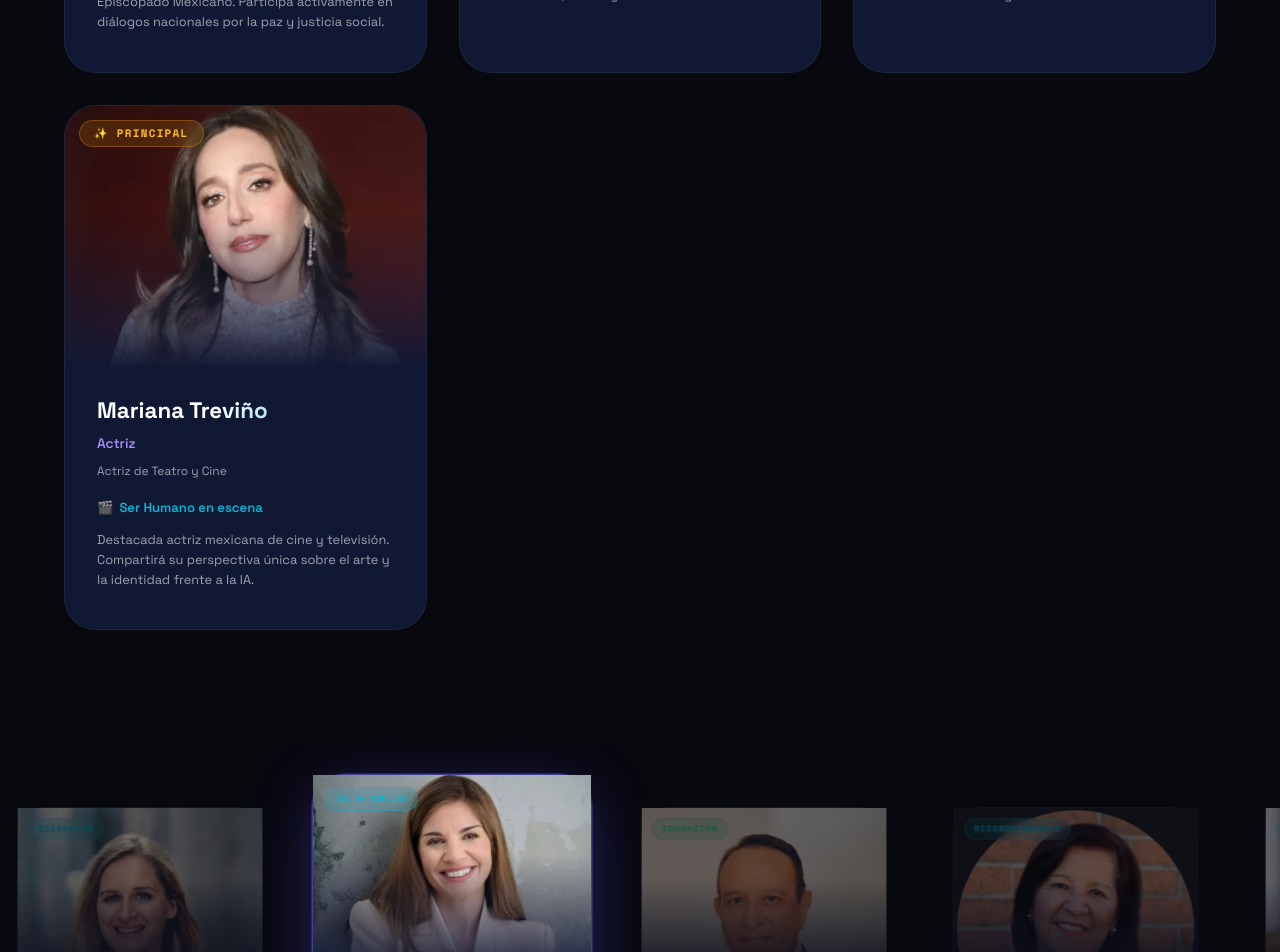
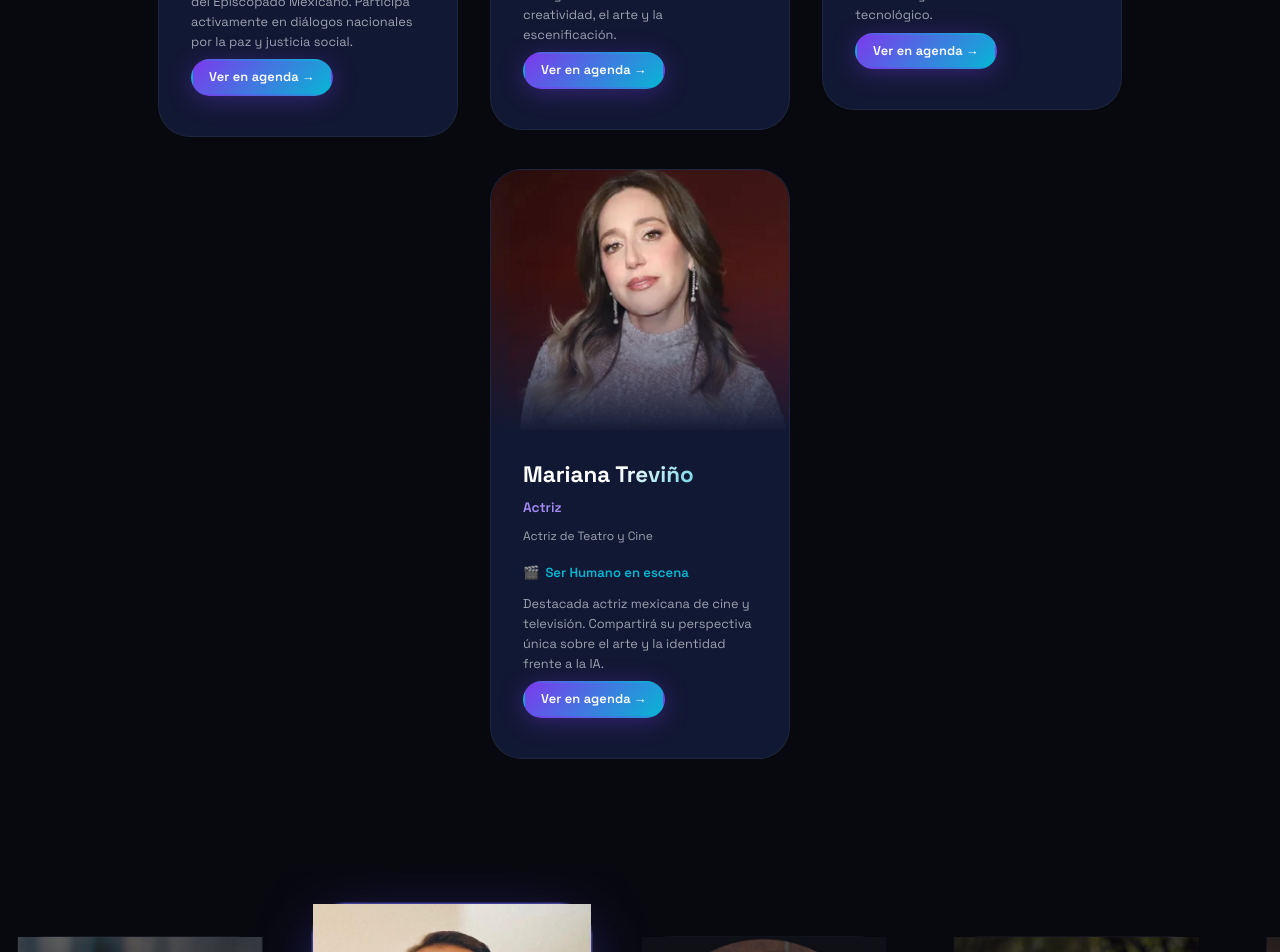
Before and after one commit to adminEzerMonterrey/encuentroMundialDeValores, a React (Vite) app: page / in a window 1280 px wide. Shown: the part 3700-4652 px from the top of the page. Built offline with nearby package versions, Linux system fonts and the light colour scheme.

Commit message:
feat: promote 4 speakers to keynotes, center grid, remove tags, add agenda buttons

```diff
--- a/src/components/Speakers.jsx
+++ b/src/components/Speakers.jsx
@@ -51,7 +51,6 @@ function SpeakerCard({ speaker, index, isCurrent, onClick }) {
         {speaker.img
           ? <img src={speaker.img} alt={speaker.name} loading="lazy" />
           : <div className="sc-card__photo-fallback" style={{ '--gradient': speaker.gradient }}>{speaker.initials}</div>}
-        <span className={`sc-card__badge ${speaker.trackClass}`}>{speaker.trackName}</span>
       </div>
 
       {/* Info */}
@@ -71,21 +70,17 @@ function SpeakerCard({ speaker, index, isCurrent, onClick }) {
 
 // Keynotes (Main Speakers) — separate from carousel
 const keynotesData = [
-  { img: "Speakers/Mons_Rogelio_Cabrera_Lopez.jpg", initials: "RC", name: "Mons. Rogelio Cabrera López", company: "Arquidiócesis de Monterrey", role: "Arzobispo Metropolitano", bio: "Presidente emérito de la Conferencia del Episcopado Mexicano. Participa activamente en diálogos nacionales por la paz y justicia social.", gradient: "linear-gradient(135deg,#7C3AED,#06b6d4)", trackClass: "track-a", trackName: "Reconocimiento", talkIcon: "🏆", talkName: "Reconocimiento David Noel" },
-  { img: "Speakers/Mauricio_Martinez.jpg", initials: "MM", name: "Mauricio Martinez", company: "Actor", role: "Cantante Mexicano", bio: "Reconocido actor y cantante. Explorará el impacto de la Inteligencia Artificial en la creatividad, el arte y la escenificación.", gradient: "linear-gradient(135deg,#7C3AED,#06b6d4)", trackClass: "track-b", trackName: "Arte y Creatividad", talkIcon: "🎭", talkName: "Ser Humano en escena" },
-  { img: "Speakers/Farid_Dieck_Assad.jpg", initials: "FD", name: "Farid Dieck", company: "Creador de contenido", role: "Psicólogo y Conferencista", bio: "Reconocido creador de contenido y psicólogo, abordando temas de identidad y arte en la era del avance tecnológico.", gradient: "linear-gradient(135deg,#f59e0b,#ef4444)", trackClass: "track-b", trackName: "Arte y Creatividad", talkIcon: "🗣️", talkName: "Ser Humano en escena" },
-  { img: "Speakers/Mariana_Trevino.jpg", initials: "MT", name: "Mariana Treviño", company: "Actriz", role: "Actriz de Teatro y Cine", bio: "Destacada actriz mexicana de cine y televisión. Compartirá su perspectiva única sobre el arte y la identidad frente a la IA.", gradient: "linear-gradient(135deg,#db2777,#9333ea)", trackClass: "track-b", trackName: "Arte y Creatividad", talkIcon: "🎬", talkName: "Ser Humano en escena" },
+  { img: "Speakers/Mons_Rogelio_Cabrera_Lopez.jpg", initials: "RC", name: "Mons. Rogelio Cabrera López", company: "Arquidiócesis de Monterrey", role: "Arzobispo Metropolitano", bio: "Presidente emérito de la Conferencia del Episcopado Mexicano. Participa activamente en diálogos nacionales por la paz y justicia social.", gradient: "linear-gradient(135deg,#7C3AED,#06b6d4)", talkIcon: "🏆", talkName: "Reconocimiento David Noel" },
+  { img: "Speakers/Mauricio_Martinez.jpg", initials: "MM", name: "Mauricio Martinez", company: "Actor", role: "Cantante Mexicano", bio: "Reconocido actor y cantante. Explorará el impacto de la Inteligencia Artificial en la creatividad, el arte y la escenificación.", gradient: "linear-gradient(135deg,#7C3AED,#06b6d4)", talkIcon: "🎭", talkName: "Ser Humano en escena" },
+  { img: "Speakers/Farid_Dieck_Assad.jpg", initials: "FD", name: "Farid Dieck", company: "Creador de contenido", role: "Psicólogo y Conferencista", bio: "Reconocido creador de contenido y psicólogo, abordando temas de identidad y arte en la era del avance tecnológico.", gradient: "linear-gradient(135deg,#f59e0b,#ef4444)", talkIcon: "🗣️", talkName: "Ser Humano en escena" },
+  { img: "Speakers/Mariana_Trevino.jpg", initials: "MT", name: "Mariana Treviño", company: "Actriz", role: "Actriz de Teatro y Cine", bio: "Destacada actriz mexicana de cine y televisión. Compartirá su perspectiva única sobre el arte y la identidad frente a la IA.", gradient: "linear-gradient(135deg,#db2777,#9333ea)", talkIcon: "🎬", talkName: "Ser Humano en escena" },
 ];
 
 // Data Array to keep JSX clean
 const speakersData = [
   { img: "Speakers/Emma_Seppala.jpg", initials: "ES", name: "Emma Seppälä", company: "Stanford", role: "Directora Científica / Psicóloga", bio: "Reconocida psicóloga de Stanford, investiga la felicidad y el bienestar. Autora de 'The Happiness Track'. Ha impartido clases en Stanford y Yale.", gradient: "linear-gradient(135deg,#FF9900,#e65c00)", trackClass: "track-a", trackName: "Bienestar", talkIcon: "🧘‍♀️", talkName: "Calma en tiempos de IA" },
-  { img: "Speakers/Marian_Rojas_Estape.jpg", initials: "MR", name: "Marian Rojas Estapé", company: "Médica Psiquiatra", role: "Escritora y Conferencista", bio: "Destacada médica psiquiatra española, autora de best sellers. Explorará la reconexión interior en la era digital.", gradient: "linear-gradient(135deg,#db2777,#7C3AED)", trackClass: "track-a", trackName: "IA & Salud", talkIcon: "🧠", talkName: "La mente en la era digital" },
   { img: "Speakers/Dan_Levy.jpg", initials: "DL", name: "Dan Levy", company: "Harvard Kennedy School", role: "Profesor Titular", bio: "Especializado en inteligencia artificial y métodos cuantitativos. Cofundador de Teachly y autor sobre enseñanza con IA.", gradient: "linear-gradient(135deg,#0078D4,#00c6ff)", trackClass: "track-c", trackName: "Educación", talkIcon: "📚", talkName: "Gobernanza de la IA" },
   { img: "Speakers/Dra_Maria_Cristina_Gonzalez.jpg", initials: "CG", name: "Dra. María Cristina González Parás", company: "EMV", role: "Directora General", bio: "Directora del Encuentro Mundial de Valores. Promotora incansable de la ética, los valores humanos y la responsabilidad social.", gradient: "linear-gradient(135deg,#db2777,#f59e0b)", trackClass: "track-a", trackName: "Reconocimiento", talkIcon: "🏆", talkName: "Apertura y Reconocimiento" },
-  { img: "Speakers/Dr_Arumugam_Murukiah.jpg", initials: "AM", name: "Dr. Arumugam Murukiah", company: "Broadline Technologies", role: "Estratega Tecnológico", bio: "Líder en transformación digital con más de 4 décadas de experiencia. Innovador en salud pública y cadenas de suministro en la India.", gradient: "linear-gradient(135deg,#f59e0b,#ef4444)", trackClass: "track-a", trackName: "Autonomía Humana", talkIcon: "⚙️", talkName: "IA Humanizada" },
-  { img: "Speakers/Caroline_Sanchez_Crozier.jpg", initials: "CC", name: "Caroline Sanchez Crozier", company: "CSC Consulting Group", role: "CEO & Fundadora", bio: "Líder tecnológico y presidenta del Comité de Tecnología e IA de LULAC. Inmigrante mexicana y pionera en equidad digital.", gradient: "linear-gradient(135deg,#db2777,#9333ea)", trackClass: "track-c", trackName: "Inclusión Social", talkIcon: "🤝", talkName: "Tecnología y Educación" },
-  { img: "Speakers/Dra_Melina_Uncapher.jpg", initials: "MU", name: "Dr. Melina Uncapher", company: "SETA-ED", role: "CEO y Fundadora", bio: "Neurocientífica educativa con más de 20 años en investigación. Cofundadora del Institute for Applied Neuroscience.", gradient: "linear-gradient(135deg,#008FD3,#00C4CC)", trackClass: "track-c", trackName: "Educación", talkIcon: "🧠", talkName: "Neurociencia Educativa" },
   { img: "Speakers/Dra_Alma_Rosa_Marroquin.jpg", initials: "AR", name: "Dra. Alma Rosa Marroquín", company: "Gobierno de Nuevo León", role: "Secretaria de Salud", bio: "Médica pediatra liderando la transformación del sistema de salud de Nuevo León enfocada en un modelo integral y equitativo.", gradient: "linear-gradient(135deg,#059669,#6C63FF)", trackClass: "track-a", trackName: "Salud", talkIcon: "🏥", talkName: "IA en Medicina" },
   { img: "Speakers/Dr_Bimal_Desai.jpg", initials: "BD", name: "Dr. Bimal Desai", company: "Children's Hospital Philadelphia", role: "Chief Health Informatics Officer", bio: "Innovador en salud digital y pionero en el uso de IA y herramientas digitales para mejorar la atención en pediatría.", gradient: "linear-gradient(135deg,#FF9900,#e65c00)", trackClass: "track-a", trackName: "Salud", talkIcon: "⚕️", talkName: "Reinventing Medicine" },
   { img: "Speakers/Sofialeticia_Morales_Garza.jpg", initials: "SM", name: "Dra. Sofialeticia Morales", company: "Legado Nuevo León", role: "Coordinadora Educativa", bio: "Ex Secretaria de Educación de NL. Impulsora de modelos educativos innovadores y asesora para Naciones Unidas.", gradient: "linear-gradient(135deg,#a3335f,#6C63FF)", trackClass: "track-c", trackName: "Educación", talkIcon: "🎓", talkName: "IA en Educación Superior" },
@@ -244,7 +239,7 @@ export default function Speakers() {
         {/* ── Keynotes Grid ── */}
         <div className="speakers__keynotes-grid">
           {keynotesData.map((keynote, idx) => (
-            <article className="keynote-card reveal-up noselect" key={idx}>
+            <article className="keynote-card reveal-up noselect" key={idx} style={{ width: 'min(300px, 90vw)' }}>
               {Array.from({ length: 25 }).map((_, i) => (
                 <div key={i} className={`keynote-tracker tr-${i + 1}`}></div>
               ))}
@@ -255,7 +250,6 @@ export default function Speakers() {
                   {keynote.img
                     ? <img src={keynote.img} alt={keynote.name} loading="lazy" />
                     : <div className="keynote-card__photo-fallback" style={{ background: keynote.gradient }}>{keynote.initials}</div>}
-                  <span className={`keynote-card__badge ${keynote.trackClass}`}>✨ Principal</span>
                 </div>
 
                 {/* Info */}
@@ -268,6 +262,7 @@ export default function Speakers() {
                     {keynote.talkName}
                   </p>
                   <p className="keynote-card__bio">{keynote.bio}</p>
+                  <a href="#agenda" className="btn btn--primary btn--sm" style={{ marginTop: 'auto', alignSelf: 'flex-start' }}>Ver en agenda →</a>
                 </div>
               </div>
             </article>
--- a/src/index.css
+++ b/src/index.css
@@ -2927,11 +2927,11 @@ html, body {
 
 /* ── Keynotes Grid ── */
 .speakers__keynotes-grid {
-  display: grid;
-  grid-template-columns: repeat(auto-fit, minmax(280px, 1fr));
+  display: flex;
+  flex-wrap: wrap;
+  justify-content: center;
   gap: 2rem;
   margin-bottom: 4rem;
-  align-items: stretch;
 }
 
 /* ── Banner card ── */
```
